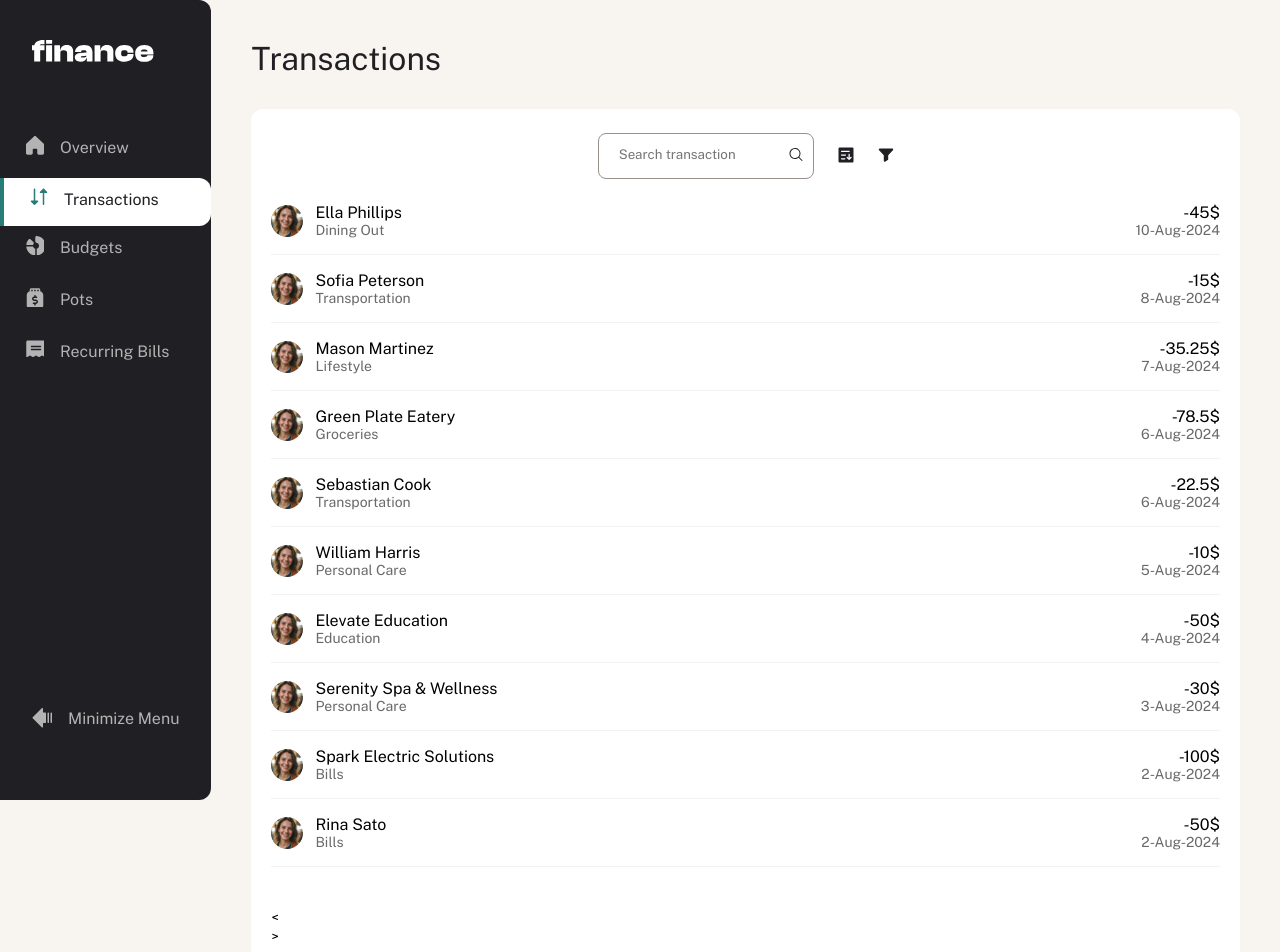
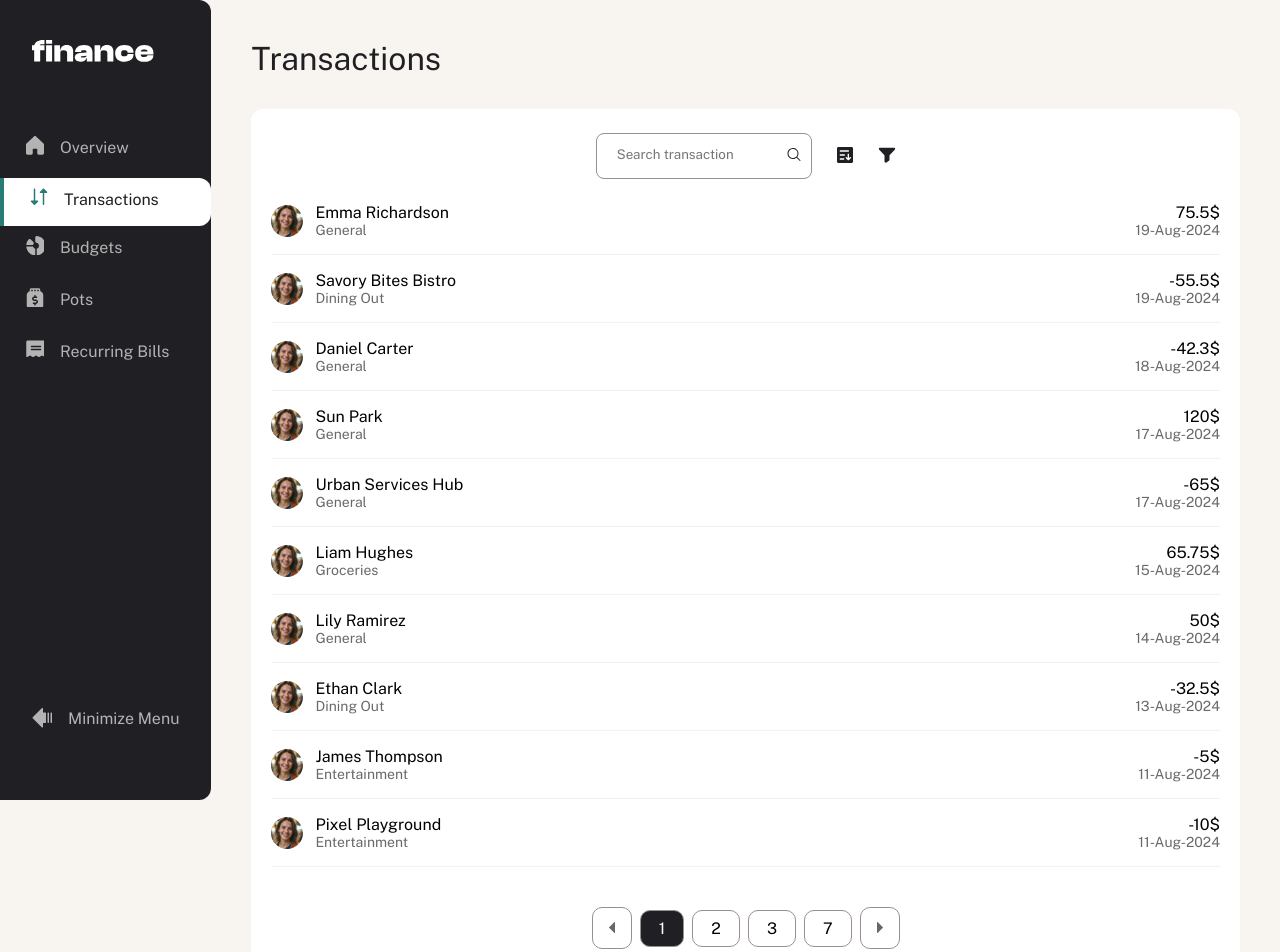
Before and after one commit to LukaTypeScripter/personal-finance-app-angular, an Angular app: page /transactions in a window 1280 px wide. Shown: the top 952 px of the page. Built offline with nearby package versions, Linux system fonts and the light colour scheme.

Commit message:
feat: Implement pagination for transactions with dynamic bullet navigation and enhance styles for pagination buttons

```diff
--- a/src/app/pages/transactions/transactions-row/transactions-row.ts
+++ b/src/app/pages/transactions/transactions-row/transactions-row.ts
@@ -15,10 +15,4 @@ export class TransactionsRow {
   transaction = input<Transaction>()
 
 
-  constructor() {
-    effect(() => {
-      console.log(this.transaction(), "123")
-    });
-  }
-
 }
--- a/src/app/pages/transactions/transactions.html
+++ b/src/app/pages/transactions/transactions.html
@@ -16,14 +16,14 @@
         <button class="transaction__content-button">
           <img alt="icon-sort-mobile"
                ngSrc="./assets/images/icon-sort-mobile.svg" appLazyAttribute
-               width="16"
+               width="18"
                height="16"
                />
         </button>
 
         <button class="transaction__content-button">
           <img alt="icon-filter-mobile" ngSrc="./assets/images/icon-filter-mobile.svg"
-               width="16"
+               width="18"
                height="16"
                appLazyAttribute />
         </button>
@@ -44,9 +44,25 @@
     </div>
     <!---->
     <div class="transaction__pagination">
-      <button class="transaction__pagination-prev"> <</button>
-      <div></div>
-      <button class="transaction__pagination-next"> ></button>
+      <button class="transaction__pagination-prev">
+        <img  alt="icon-filter-mobile"
+              ngSrc="./assets/images/icon-caret-left.svg"
+              width="6"
+              height="11"
+              appLazyAttribute>
+      </button>
+      <div class="transaction__pagination-content">
+        @for (bullets of paginationBullets();track $index) {
+          <div (click)="typeof bullets !== 'string' && currentPage.set(bullets)" [class.transaction__pagination-content--active]="bullets === currentPage()">{{bullets}}</div>
+        }
+      </div>
+      <button class="transaction__pagination-next">
+        <img  alt="icon-filter-mobile"
+              ngSrc="./assets/images/icon-caret-right.svg"
+              width="6"
+              height="11"
+              appLazyAttribute>
+      </button>
     </div>
   </div>
 
--- a/src/app/pages/transactions/transactions.scss
+++ b/src/app/pages/transactions/transactions.scss
@@ -31,4 +31,38 @@
       min-height: 46px;
     }
   }
+  &__pagination {
+    @include mixins.flex(center,center);
+    gap: 8px;
+
+    &-prev,&-next {
+      padding-inline: variables.$spacing-200;
+      padding-top: variables.$spacing-150;
+      padding-bottom: variables.$spacing-150;
+      border: 1px solid variables.$color-beige-500;
+      border-radius: 10px;
+    }
+
+    &-content {
+      @include mixins.flex(center,center);
+      gap: 8px;
+
+      &--active {
+        background-color: variables.$color-grey-900;
+        color: white;
+      }
+
+        ::ng-deep {
+
+          div {
+            border: 1px solid variables.$color-beige-500;
+            border-radius: 10px;
+            padding-inline: 18px;
+            padding-top: 8px;
+            padding-bottom: 8px;
+          }
+        }
+    }
+
+  }
 }
--- a/src/app/pages/transactions/transactions.ts
+++ b/src/app/pages/transactions/transactions.ts
@@ -1,4 +1,4 @@
-import {Component, effect, inject, linkedSignal, signal} from '@angular/core';
+import {Component, computed, effect, inject, linkedSignal, signal} from '@angular/core';
 import {ReusableInput} from '@/app/shared/components/reuseble-input/reusable-input.component';
 import {TransactionsRow} from '@/app/pages/transactions/transactions-row/transactions-row';
 import {Api} from '@/app/shared/service/api';
@@ -15,13 +15,18 @@ import {NgOptimizedImage} from '@angular/common';
   styleUrl: './transactions.scss'
 })
 export class Transactions {
-  private readonly currentPage = signal(1)
   private readonly api = inject(Api);
 
   public readonly ITEMS_PER_PAGE = 10;
+  public readonly PAGINATION_BUTTON_COUNT = 4
 
-  public isLoading = this.api.userLoading
   public transactions = this.api.userTransactions
+
+  public totalPages = computed(() => {
+    return Math.ceil(this.transactions().length / this.ITEMS_PER_PAGE);
+  })
+
+  public currentPage = signal(1)
 
   public paginatedTransaction = linkedSignal<ILinkedSignal, Transaction[]>({
     source: () => ({
@@ -29,7 +34,7 @@ export class Transactions {
       transactions: this.transactions()
     }),
     computation: ({currentPage, transactions}) => {
-      const start = currentPage * this.ITEMS_PER_PAGE;
+      const start = (currentPage - 1) * this.ITEMS_PER_PAGE;
       const end = start + this.ITEMS_PER_PAGE;
 
 
@@ -37,6 +42,52 @@ export class Transactions {
     }
   });
 
+  public paginationBullets = linkedSignal({
+    source:() => ({
+      currentPage: this.currentPage(),
+      totalPages: this.totalPages(),
+    }),
+    computation:({currentPage,totalPages}) => {
+      return this.updatePagination(currentPage,totalPages,this.PAGINATION_BUTTON_COUNT)
+    }
+  })
 
 
+  public updatePagination(currentPage: number, totalPages: number, maxVisiblePages: number): number[] {
+    const maxBullets = Math.max(1, Math.floor(maxVisiblePages));
+    const safeTotal = Math.max(1, totalPages);
+    const safeCurrent = Math.min(Math.max(1, currentPage), safeTotal);
+
+    if (safeTotal <= maxBullets) {
+      const out: number[] = [];
+      for (let i = 1; i <= safeTotal; i++) out.push(i);
+      return out;
+    }
+
+    if (maxBullets === 1) {
+      return [safeCurrent];
+    }
+    if (maxBullets === 2) {
+      return [1, safeTotal];
+    }
+
+    const middleCount = maxBullets - 2;
+
+    let start = safeCurrent - Math.floor(middleCount / 2);
+    let end = start + middleCount - 1;
+
+    if (start < 2) {
+      start = 2;
+      end = start + middleCount - 1;
+    }
+    if (end > safeTotal - 1) {
+      end = safeTotal - 1;
+      start = end - middleCount + 1;
+    }
+
+    const pages: number[] = [1];
+    for (let i = start; i <= end; i++) pages.push(i);
+    pages.push(safeTotal);
+    return pages;
+  }
 }
--- a/src/app/shared/directives/lazy-attribute.ts
+++ b/src/app/shared/directives/lazy-attribute.ts
@@ -7,11 +7,11 @@ export class LazyAttribute implements OnInit{
   private readonly el = inject(ElementRef);
 
   ngOnInit() {
-    const elNativeEl = this.el.nativeElement;
+    const elNative = this.el.nativeElement;
     const isLazyLoadingSupported= 'loading' in HTMLImageElement.prototype
 
     if(isLazyLoadingSupported) {
-      elNativeEl.setAttribute('loading', 'lazy');
+      elNative.setAttribute('loading', 'lazy');
     }
   }
 }
--- a/src/app/shared/service/api.ts
+++ b/src/app/shared/service/api.ts
@@ -8,6 +8,7 @@ import { computed, inject, Injectable, PLATFORM_ID, resource } from '@angular/co
 })
 export class Api {
   private platformId = inject(PLATFORM_ID);
+
 
   userResource = resource({
     loader: ({abortSignal}): Promise<FinanceData> => {
--- a/src/assets/data/data.json
+++ b/src/assets/data/data.json
@@ -396,6 +396,166 @@
             "date": "2024-07-02T19:50:05Z",
             "amount": -16.50,
             "recurring": false
+        },
+        {
+            "avatar": "./assets/images/avatars/aqua-flow-utilities.jpg",
+            "name": "Aqua Flow Utilities",
+            "category": "Bills",
+            "date": "2024-06-30T10:20:00Z",
+            "amount": -95.00,
+            "recurring": true
+        },
+        {
+            "avatar": "./assets/images/avatars/green-plate-eatery.jpg",
+            "name": "Green Plate Eatery",
+            "category": "Groceries",
+            "date": "2024-06-29T16:35:00Z",
+            "amount": -82.40,
+            "recurring": false
+        },
+        {
+            "avatar": "./assets/images/avatars/pixel-playground.jpg",
+            "name": "Pixel Playground",
+            "category": "Entertainment",
+            "date": "2024-06-28T19:10:00Z",
+            "amount": -12.99,
+            "recurring": true
+        },
+        {
+            "avatar": "./assets/images/avatars/serenity-spa-and-wellness.jpg",
+            "name": "Serenity Spa & Wellness",
+            "category": "Personal Care",
+            "date": "2024-06-27T13:05:00Z",
+            "amount": -45.00,
+            "recurring": false
+        },
+        {
+            "avatar": "./assets/images/avatars/sofia-peterson.jpg",
+            "name": "Sofia Peterson",
+            "category": "Transportation",
+            "date": "2024-06-26T08:50:00Z",
+            "amount": -14.75,
+            "recurring": false
+        },
+        {
+            "avatar": "./assets/images/avatars/flavor-fiesta.jpg",
+            "name": "Flavor Fiesta",
+            "category": "Dining Out",
+            "date": "2024-06-25T20:25:00Z",
+            "amount": -38.20,
+            "recurring": false
+        },
+        {
+            "avatar": "./assets/images/avatars/harper-edwards.jpg",
+            "name": "Harper Edwards",
+            "category": "Shopping",
+            "date": "2024-06-24T11:40:00Z",
+            "amount": -59.99,
+            "recurring": false
+        },
+        {
+            "avatar": "./assets/images/avatars/nimbus-data-storage.jpg",
+            "name": "Nimbus Data Storage",
+            "category": "Bills",
+            "date": "2024-06-23T10:15:00Z",
+            "amount": -9.99,
+            "recurring": true
+        },
+        {
+            "avatar": "./assets/images/avatars/bytewise.jpg",
+            "name": "ByteWise",
+            "category": "Lifestyle",
+            "date": "2024-06-22T09:55:00Z",
+            "amount": -49.99,
+            "recurring": true
+        },
+        {
+            "avatar": "./assets/images/avatars/james-thompson.jpg",
+            "name": "James Thompson",
+            "category": "Entertainment",
+            "date": "2024-06-21T17:05:00Z",
+            "amount": -15.00,
+            "recurring": false
+        },
+        {
+            "avatar": "./assets/images/avatars/urban-services-hub.jpg",
+            "name": "Urban Services Hub",
+            "category": "General",
+            "date": "2024-06-20T14:30:00Z",
+            "amount": -72.10,
+            "recurring": false
+        },
+        {
+            "avatar": "./assets/images/avatars/yuna-kim.jpg",
+            "name": "Yuna Kim",
+            "category": "Dining Out",
+            "date": "2024-06-19T18:40:00Z",
+            "amount": -26.90,
+            "recurring": false
+        },
+        {
+            "avatar": "./assets/images/avatars/william-harris.jpg",
+            "name": "William Harris",
+            "category": "General",
+            "date": "2024-06-18T12:50:00Z",
+            "amount": 40.00,
+            "recurring": false
+        },
+        {
+            "avatar": "./assets/images/avatars/elevate-education.jpg",
+            "name": "Elevate Education",
+            "category": "Education",
+            "date": "2024-06-17T11:15:00Z",
+            "amount": -50.00,
+            "recurring": true
+        },
+        {
+            "avatar": "./assets/images/avatars/spark-electric-solutions.jpg",
+            "name": "Spark Electric Solutions",
+            "category": "Bills",
+            "date": "2024-06-16T09:20:00Z",
+            "amount": -100.00,
+            "recurring": true
+        },
+        {
+            "avatar": "./assets/images/avatars/swift-ride-share.jpg",
+            "name": "Swift Ride Share",
+            "category": "Transportation",
+            "date": "2024-06-15T21:05:00Z",
+            "amount": -17.25,
+            "recurring": false
+        },
+        {
+            "avatar": "./assets/images/avatars/mason-martinez.jpg",
+            "name": "Mason Martinez",
+            "category": "Lifestyle",
+            "date": "2024-06-14T16:25:00Z",
+            "amount": -28.00,
+            "recurring": false
+        },
+        {
+            "avatar": "./assets/images/avatars/sebastian-cook.jpg",
+            "name": "Sebastian Cook",
+            "category": "Transportation",
+            "date": "2024-06-13T07:55:00Z",
+            "amount": -21.50,
+            "recurring": false
+        },
+        {
+            "avatar": "./assets/images/avatars/ella-phillips.jpg",
+            "name": "Ella Phillips",
+            "category": "Dining Out",
+            "date": "2024-06-12T19:35:00Z",
+            "amount": -36.00,
+            "recurring": false
+        },
+        {
+            "avatar": "./assets/images/avatars/technova-innovations.jpg",
+            "name": "TechNova Innovations",
+            "category": "Shopping",
+            "date": "2024-06-11T15:45:00Z",
+            "amount": -24.99,
+            "recurring": false
         }
     ],
     "budgets": [
```
Also changed, not shown: src/app/pages/overview/transactions/transactions.scss (line endings or trailing spaces).
